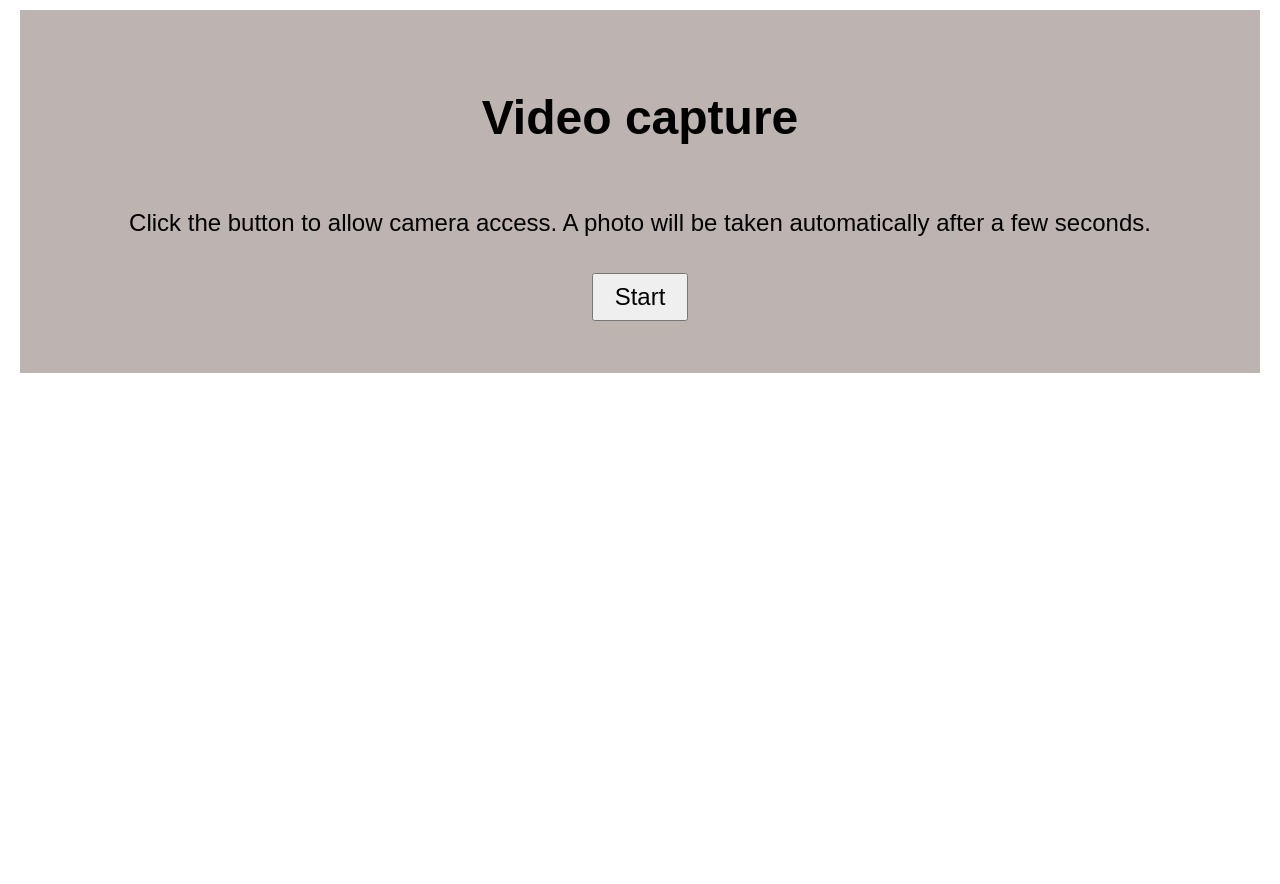
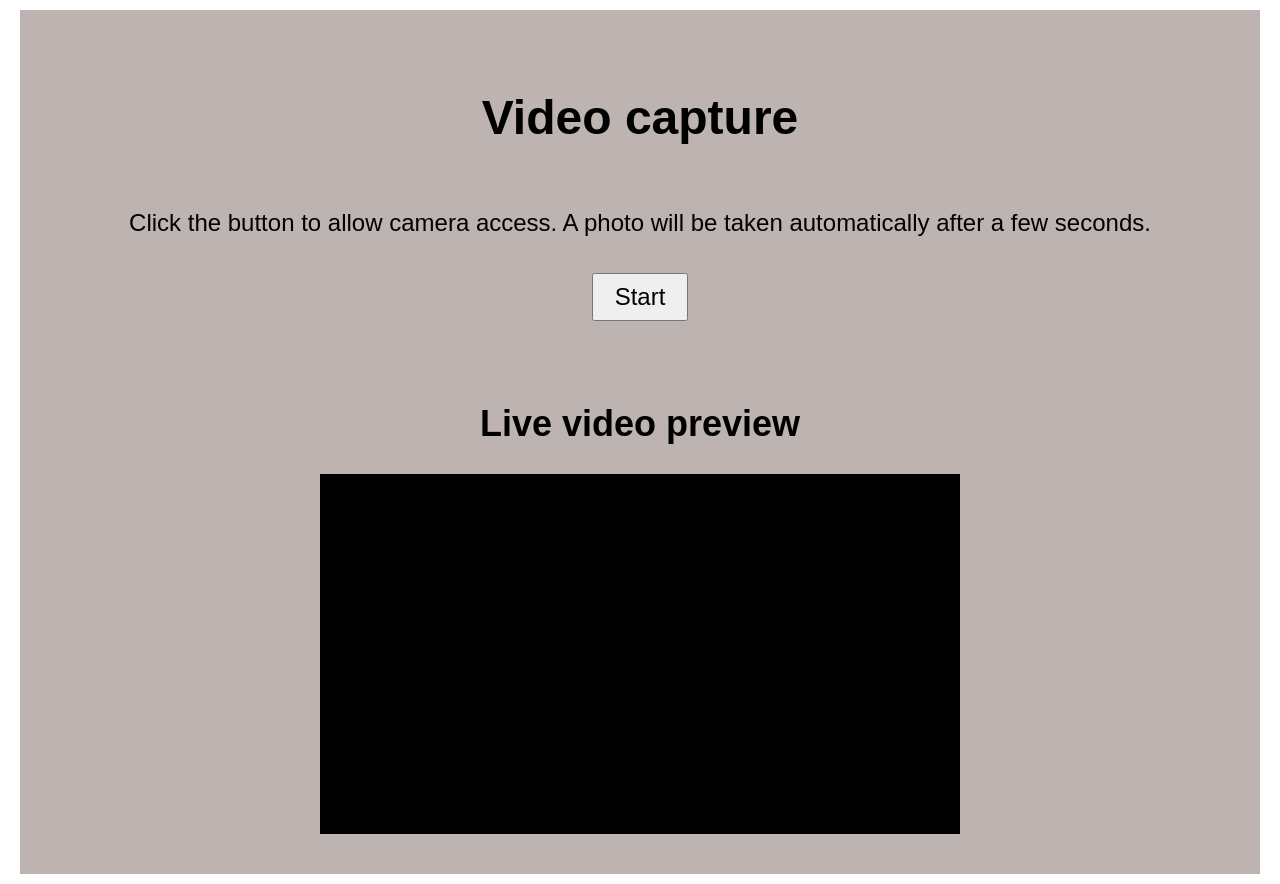
Before and after one commit to dejanmijic/video-capture, a React (Vite) app: page / in a window 1280 px wide. Before the commit the page ends 800 px from the top, so only its background shows below. Built offline with nearby package versions, Linux system fonts and the light colour scheme.

Commit message:
Video preview component - layout

```diff
--- a/src/app/App.tsx
+++ b/src/app/App.tsx
@@ -1,6 +1,7 @@
 import type { JSX } from 'react'
 import './App.css'
 import { Instructions } from '../features/video-capture/components/Instructions/Instructions'
+import { VideoPreview } from '../features/video-capture/components/VideoPreview/VideoPreview'
 
 const App = (): JSX.Element => {
   return (
@@ -9,6 +10,7 @@ const App = (): JSX.Element => {
         <div className="wrapper">
           <section>
             <Instructions />
+            <VideoPreview />
           </section>
         </div>
       </main>
--- /dev/null
+++ b/src/features/video-capture/components/VideoPreview/VideoPreview.css
@@ -0,0 +1,16 @@
+h2 {
+  font-size: 36px;
+}
+
+video {
+  background-color: black;
+}
+
+.wrapper {
+  display: flex;
+  flex-direction: column;
+}
+
+.error-message {
+  color: red;
+}
--- /dev/null
+++ b/src/features/video-capture/components/VideoPreview/VideoPreview.tsx
@@ -0,0 +1,29 @@
+import { useState, type JSX } from 'react'
+import './VideoPreview.css'
+
+export const VideoPreview = (): JSX.Element => {
+  const [error, setError] = useState(false)
+
+  return (
+    <div className="wrapper">
+      {error ? (
+        <div role="alert" className="error-message">
+          Camera access was denied. Please allow camera permissions.
+        </div>
+      ) : (
+        <>
+          <h2>Live video preview</h2>
+
+          <video
+            id="webcam"
+            autoPlay
+            playsInline
+            muted
+            width="640"
+            height="360"
+          />
+        </>
+      )}
+    </div>
+  )
+}
```
